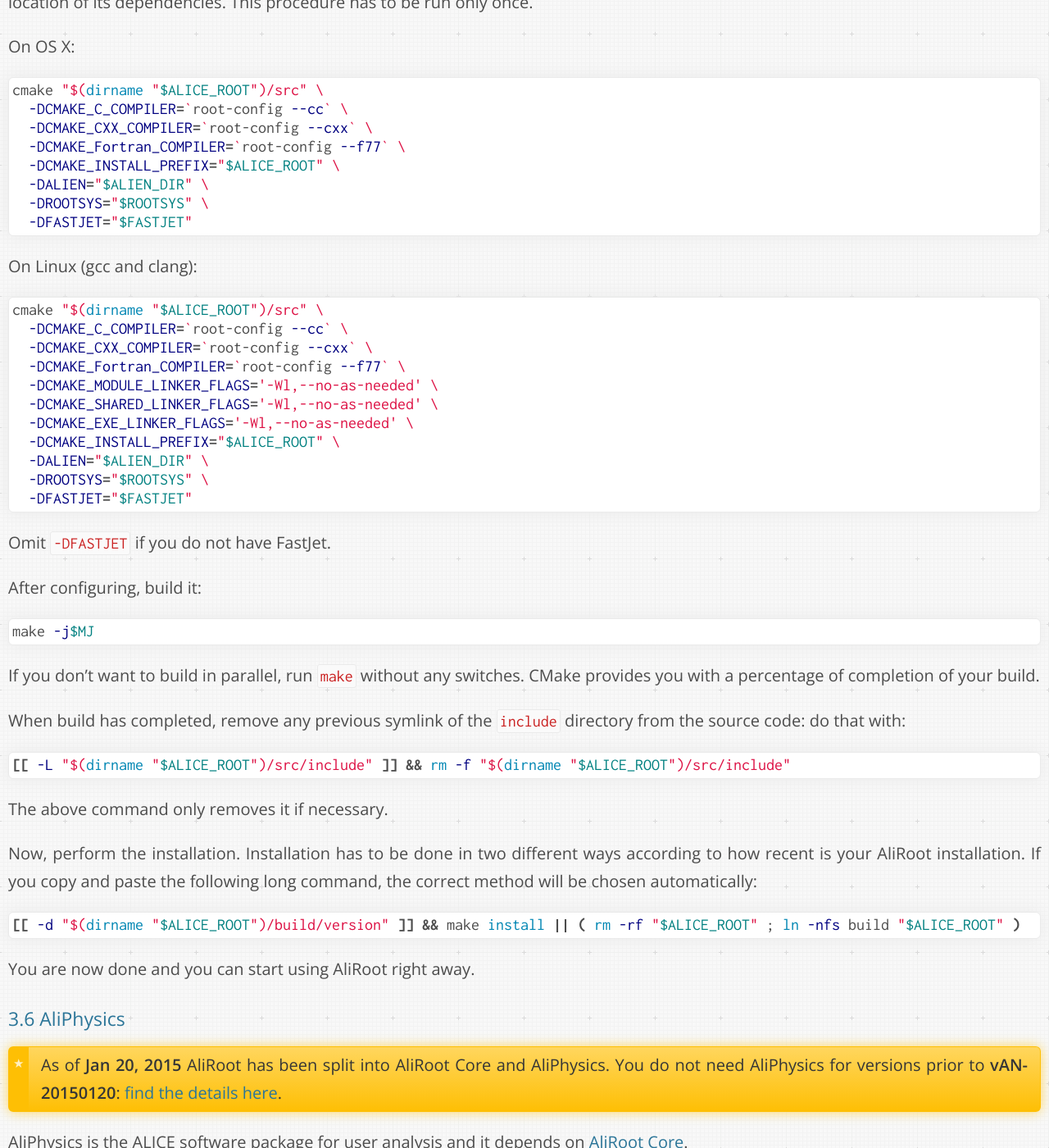
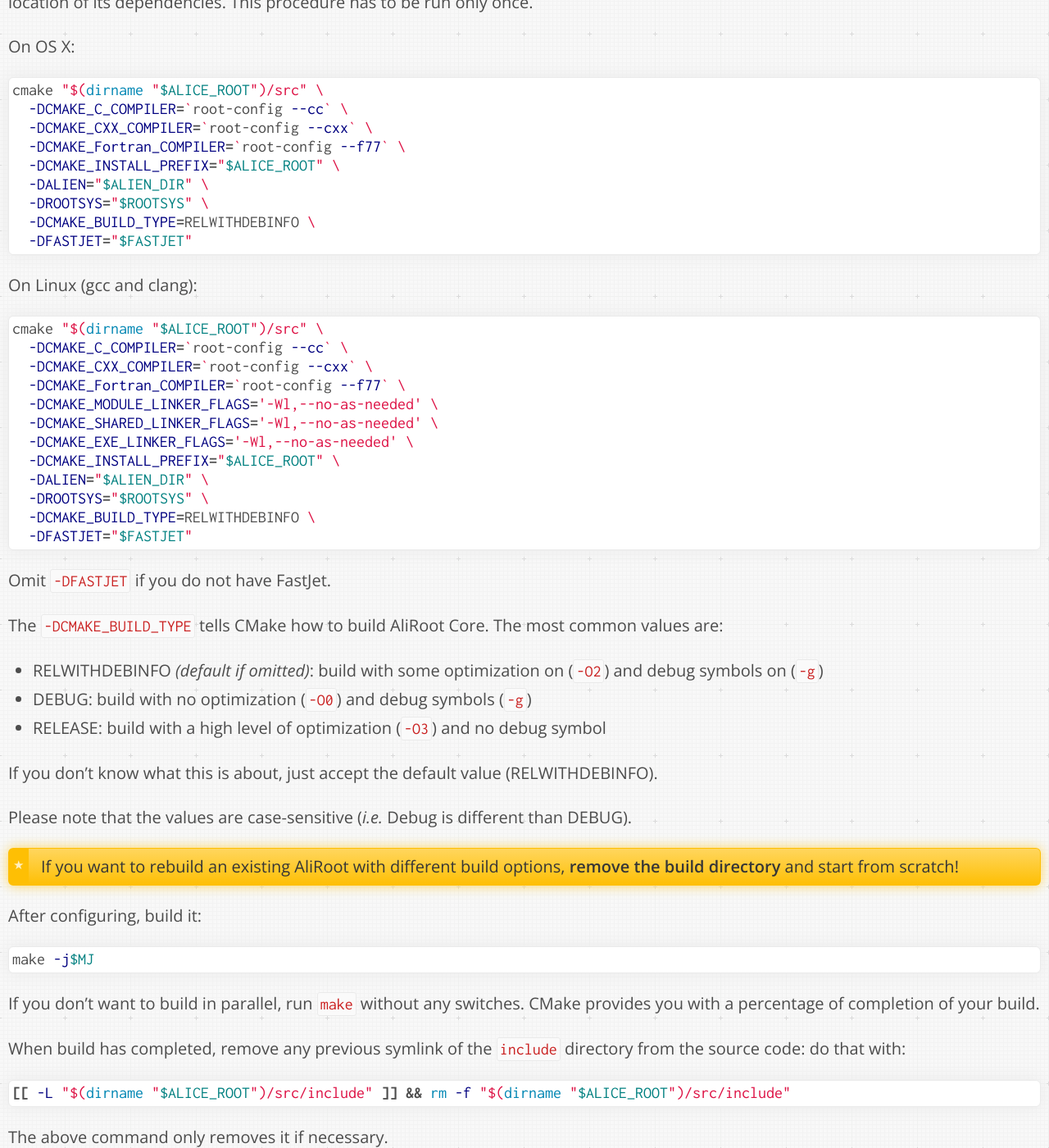
Before and after one commit to dberzano/dberzano.github.io, a Jekyll site: the page built from alice/install-aliroot/manual.md, in a window 1280 px wide and 1400 px high, scrolled down 15239 px. Shown: the whole window at 82% size. Built offline with Jekyll 4.4.1, drawn with Linux system fonts in a browser that asks for light colours; Markdown is read by kramdown in place of the engine named in the settings; some of the changed text lies outside the part shown.

Commit message:
AliInst: CMake build type, and --type in autoinst

````diff
--- a/alice/install-aliroot/manual.md
+++ b/alice/install-aliroot/manual.md
@@ -749,6 +749,7 @@
   -DCMAKE_INSTALL_PREFIX="$ALICE_ROOT" \
   -DALIEN="$ALIEN_DIR" \
   -DROOTSYS="$ROOTSYS" \
+  -DCMAKE_BUILD_TYPE=RELWITHDEBINFO \
   -DFASTJET="$FASTJET"
 ```
 
@@ -765,10 +766,29 @@
   -DCMAKE_INSTALL_PREFIX="$ALICE_ROOT" \
   -DALIEN="$ALIEN_DIR" \
   -DROOTSYS="$ROOTSYS" \
+  -DCMAKE_BUILD_TYPE=RELWITHDEBINFO \
   -DFASTJET="$FASTJET"
 ```
 
 Omit `-DFASTJET` if you do not have FastJet.
+
+The `-DCMAKE_BUILD_TYPE` tells CMake how to build AliRoot Core. The most common
+values are:
+
+* **RELWITHDEBINFO** *(default if omitted)*: build with some optimization on
+  (`-O2`) and debug symbols on (`-g`)
+* **DEBUG**: build with no optimization (`-O0`) and debug symbols (`-g`)
+* **RELEASE**: build with a high level of optimization (`-O3`) and no debug
+  symbol
+
+If you don't know what this is about, just accept the default value
+(**RELWITHDEBINFO**).
+
+Please note that the values are **case-sensitive** (*i.e.* **Debug** is
+different than **DEBUG**).
+
+> If you want to rebuild an existing AliRoot with different build options,
+> **remove the build directory** and start from scratch!
 
 After configuring, build it:
 
@@ -879,12 +899,18 @@
   -DALIEN="$ALIEN_DIR" \
   -DROOTSYS="$ROOTSYS" \
   -DFASTJET="$FASTJET" \
-  -DALIROOT="$ALICE_ROOT"
+  -DALIROOT="$ALICE_ROOT" \
+  -DCMAKE_BUILD_TYPE=RELWITHDEBINFO
 ```
 
 You might omit the `-DFASTJET` switch if you don't have FastJet. With this
 command, you are compiling AliPhysics against the version of AliRoot Core
 installed under `$ALICE_ROOT`.
+
+Concerning the `-DCMAKE_BUILD_TYPE` option, leave it like this if you don't know
+what this is about. If you need special build options, have a look at the
+[explanation](#configure_and_build_aliroot_core) for AliRoot Core, which applies
+to AliPhysics as well.
 
 > AliRoot Core is installed under `$ALICE_ROOT`, while AliPhysics uses
 > `$ALICE_PHYSICS`. Variables are set both locally and on the Grid.
````
Also changed, not shown: alice/install-aliroot/auto.md (+26 -2 lines).
